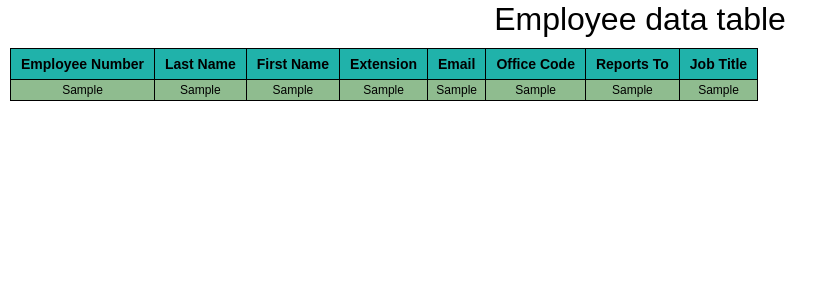
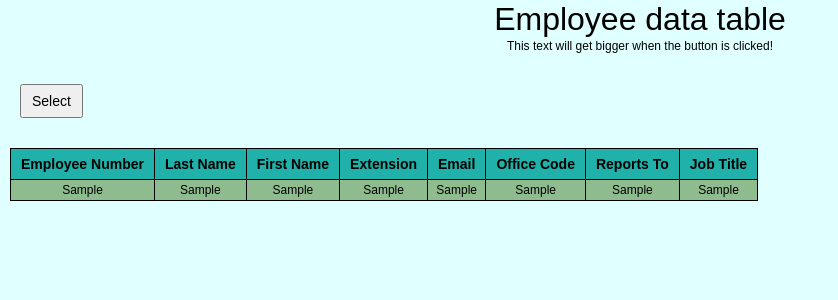
Before and after one commit to khind1982/computerkh, a Django app: template classic_cars/get_employee_data/templates/employee_tracker.html in a window 1280 px wide. Shown: the top 300 px of the page, without its empty margins (0-838 px from the left). Run offline with Django 4.2, Linux system fonts and the light colour scheme; the template is opened without the code that fills it: most values are stand-ins (such as "Sample title", 1, 10 or a date in 2020).

Commit message:
Modified version of web page with JavaScript.

```diff
--- a/classic_cars/classic_cars/urls.py
+++ b/classic_cars/classic_cars/urls.py
@@ -19,5 +19,4 @@ from django.urls import path, include
 urlpatterns = [
     path("admin/", admin.site.urls),
     path('get_employee_data/', include('get_employee_data.url')),
-    path('classic_car/', include('get_employee_data.url')),
 ]
--- a/classic_cars/get_employee_data/static/css/styles.css
+++ b/classic_cars/get_employee_data/static/css/styles.css
@@ -1,10 +1,17 @@
 body {
     font-size:12px;
-    /* background-color: #ffdead; */
+    background-color: lightcyan;
     font-family:Arial, Verdana, Helvetica, sans-serif;
     color:black;
     line-height:1.3px;
-    margin:0;
+    margin:20;
+}
+
+input {
+    font-size:14px;
+    line-height:10px;
+    padding:10px;
+    margin:20px;
 }
 
 th {
@@ -33,6 +40,6 @@ div#table {
     text-align:center;
 }
 
-h2 {
+h2,p {
     text-align:center;
 }
--- a/classic_cars/get_employee_data/templates/employee_tracker.html
+++ b/classic_cars/get_employee_data/templates/employee_tracker.html
@@ -9,11 +9,21 @@
 <head>
     <title>Employee Database</title>
     <meta charset=utf-8 />
+    <script type="text/javascript">
+        function revealText() {
+        var findreveal = document.getElementById('reveal');
+        findreveal.outerHTML = "<h2>This text is bigger now that the button has been clicked!</h2>";
+        }
+        </script>
     <link rel="stylesheet" href="https://cdn.jsdelivr.net/npm/bootstrap@5.1.3/dist/css/bootstrap.min.css" integrity="sha384-1BmE4kWBq78iYhFldvKuhfTAU6auU8tT94WrHftjDbrCEXSU1oBoqyl2QvZ6jIW3" crossorigin="anonymous" />
     <link rel="stylesheet" href="{% static 'css/styles.css' %}">
 </head>
 <body>
 <h2 position="center">Employee data table</h2>
+
+<p id="reveal">This text will get bigger when the button is clicked!</p>
+
+<input type="button" onclick="revealText()" value="Select"></input>
 
 <div id="table">
 <table>
```
